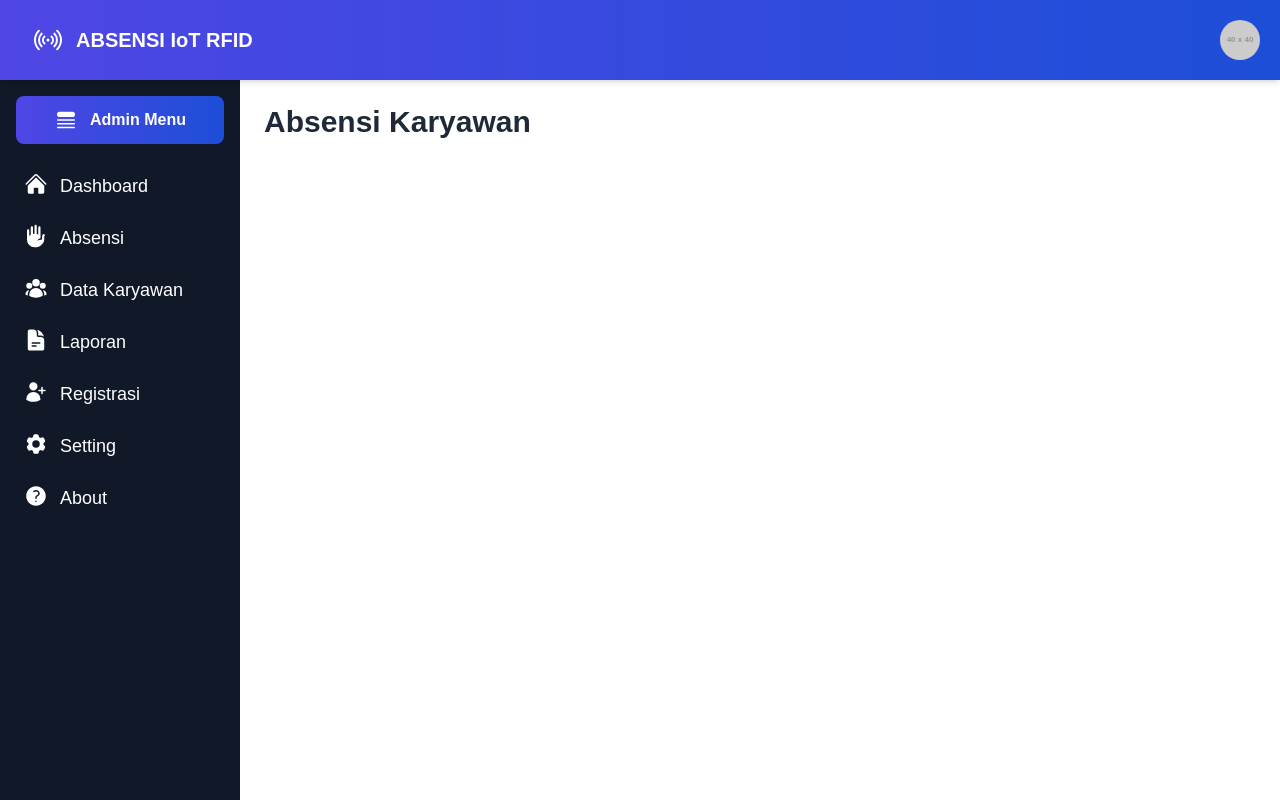
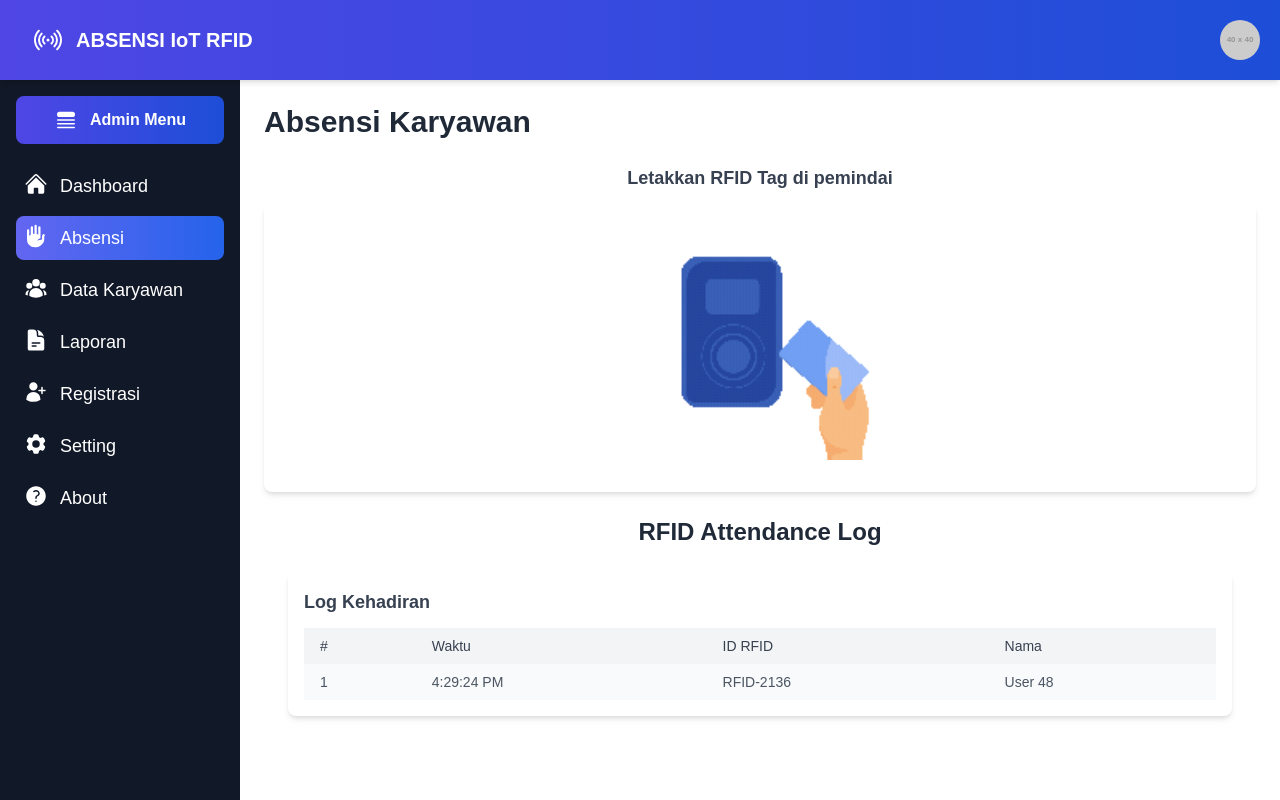
Before and after one commit to wasep12/absensi-rfid, a React (Vite) app: page /absensi in a window 1280 px wide. Shown: the top 800 px of the page. Built offline with nearby package versions, Linux system fonts and the light colour scheme.

Commit message:
edit page absensi

```diff
--- a/src/components/Sidebar.jsx
+++ b/src/components/Sidebar.jsx
@@ -1,5 +1,5 @@
 import React, { useState } from "react";
-import { Link } from "react-router-dom";
+import { NavLink } from "react-router-dom";
 import { FiArrowLeft, FiArrowRight } from "react-icons/fi";
 
 const Sidebar = () => {
@@ -32,9 +32,15 @@ const Sidebar = () => {
 
         <ul>
           <li className="mb-2">
-            <Link
+            <NavLink
               to="/admin-dashboard"
-              className=" flex p-2 rounded-lg text-lg hover:bg-gradient-to-r from-indigo-500 to-blue-600 transition-colors"
+              className={({ isActive }) =>
+                `flex p-2 rounded-lg text-lg transition-colors duration-300 ease-in-out ${
+                  isActive
+                    ? "bg-gradient-to-r from-indigo-500 to-blue-600"
+                    : "hover:bg-gradient-to-r hover:from-indigo-500 hover:to-blue-600"
+                }`
+              }
             >
               <svg
                 xmlns="http://www.w3.org/2000/svg"
@@ -46,12 +52,18 @@ const Sidebar = () => {
                 <path d="m12 5.432 8.159 8.159c.03.03.06.058.091.086v6.198c0 1.035-.84 1.875-1.875 1.875H15a.75.75 0 0 1-.75-.75v-4.5a.75.75 0 0 0-.75-.75h-3a.75.75 0 0 0-.75.75V21a.75.75 0 0 1-.75.75H5.625a1.875 1.875 0 0 1-1.875-1.875v-6.198a2.29 2.29 0 0 0 .091-.086L12 5.432Z" />
               </svg>
               Dashboard
-            </Link>
+            </NavLink>
           </li>
           <li className="mb-2">
-            <Link
+            <NavLink
               to="/absensi"
-              className="flex p-2 rounded-lg text-lg hover:bg-gradient-to-r from-indigo-500 to-blue-600 transition-colors"
+              className={({ isActive }) =>
+                `flex p-2 rounded-lg text-lg transition-colors duration-300 ease-in-out ${
+                  isActive
+                    ? "bg-gradient-to-r from-indigo-500 to-blue-600"
+                    : "hover:bg-gradient-to-r hover:from-indigo-500 hover:to-blue-600"
+                }`
+              }
             >
               <svg
                 xmlns="http://www.w3.org/2000/svg"
@@ -62,12 +74,18 @@ const Sidebar = () => {
                 <path d="M10.5 1.875a1.125 1.125 0 0 1 2.25 0v8.219c.517.162 1.02.382 1.5.659V3.375a1.125 1.125 0 0 1 2.25 0v10.937a4.505 4.505 0 0 0-3.25 2.373 8.963 8.963 0 0 1 4-.935A.75.75 0 0 0 18 15v-2.266a3.368 3.368 0 0 1 .988-2.37 1.125 1.125 0 0 1 1.591 1.59 1.118 1.118 0 0 0-.329.79v3.006h-.005a6 6 0 0 1-1.752 4.007l-1.736 1.736a6 6 0 0 1-4.242 1.757H10.5a7.5 7.5 0 0 1-7.5-7.5V6.375a1.125 1.125 0 0 1 2.25 0v5.519c.46-.452.965-.832 1.5-1.141V3.375a1.125 1.125 0 0 1 2.25 0v6.526c.495-.1.997-.151 1.5-.151V1.875Z" />
               </svg>
               Absensi
-            </Link>
+            </NavLink>
           </li>
           <li className="mb-2">
-            <Link
+            <NavLink
               to="/data-karyawan"
-              className="flex p-2 rounded-lg text-lg hover:bg-gradient-to-r from-indigo-500 to-blue-600 transition-colors"
+              className={({ isActive }) =>
+                `flex p-2 rounded-lg text-lg transition-colors duration-300 ease-in-out ${
+                  isActive
+                    ? "bg-gradient-to-r from-indigo-500 to-blue-600"
+                    : "hover:bg-gradient-to-r hover:from-indigo-500 hover:to-blue-600"
+                }`
+              }
             >
               <svg
                 xmlns="http://www.w3.org/2000/svg"
@@ -83,12 +101,18 @@ const Sidebar = () => {
                 <path d="M5.082 14.254a8.287 8.287 0 0 0-1.308 5.135 9.687 9.687 0 0 1-1.764-.44l-.115-.04a.563.563 0 0 1-.373-.487l-.01-.121a3.75 3.75 0 0 1 3.57-4.047ZM20.226 19.389a8.287 8.287 0 0 0-1.308-5.135 3.75 3.75 0 0 1 3.57 4.047l-.01.121a.563.563 0 0 1-.373.486l-.115.04c-.567.2-1.156.349-1.764.441Z" />
               </svg>
               Data Karyawan
-            </Link>
+            </NavLink>
           </li>
           <li className="mb-2">
-            <Link
+            <NavLink
               to="/laporan"
-              className="flex p-2 rounded-lg text-lg hover:bg-gradient-to-r from-indigo-500 to-blue-600 transition-colors"
+              className={({ isActive }) =>
+                `flex p-2 rounded-lg text-lg transition-colors duration-300 ease-in-out ${
+                  isActive
+                    ? "bg-gradient-to-r from-indigo-500 to-blue-600"
+                    : "hover:bg-gradient-to-r hover:from-indigo-500 hover:to-blue-600"
+                }`
+              }
             >
               <svg
                 xmlns="http://www.w3.org/2000/svg"
@@ -104,12 +128,18 @@ const Sidebar = () => {
                 <path d="M12.971 1.816A5.23 5.23 0 0 1 14.25 5.25v1.875c0 .207.168.375.375.375H16.5a5.23 5.23 0 0 1 3.434 1.279 9.768 9.768 0 0 0-6.963-6.963Z" />
               </svg>
               Laporan
-            </Link>
+            </NavLink>
           </li>
           <li className="mb-2">
-            <Link
+            <NavLink
               to="/registrasi"
-              className="flex p-2 rounded-lg text-lg hover:bg-gradient-to-r from-indigo-500 to-blue-600 transition-colors"
+              className={({ isActive }) =>
+                `flex p-2 rounded-lg text-lg transition-colors duration-300 ease-in-out ${
+                  isActive
+                    ? "bg-gradient-to-r from-indigo-500 to-blue-600"
+                    : "hover:bg-gradient-to-r hover:from-indigo-500 hover:to-blue-600"
+                }`
+              }
             >
               <svg
                 xmlns="http://www.w3.org/2000/svg"
@@ -120,12 +150,18 @@ const Sidebar = () => {
                 <path d="M5.25 6.375a4.125 4.125 0 1 1 8.25 0 4.125 4.125 0 0 1-8.25 0ZM2.25 19.125a7.125 7.125 0 0 1 14.25 0v.003l-.001.119a.75.75 0 0 1-.363.63 13.067 13.067 0 0 1-6.761 1.873c-2.472 0-4.786-.684-6.76-1.873a.75.75 0 0 1-.364-.63l-.001-.122ZM18.75 7.5a.75.75 0 0 0-1.5 0v2.25H15a.75.75 0 0 0 0 1.5h2.25v2.25a.75.75 0 0 0 1.5 0v-2.25H21a.75.75 0 0 0 0-1.5h-2.25V7.5Z" />
               </svg>
               Registrasi
-            </Link>
+            </NavLink>
           </li>
           <li className="mb-2">
-            <Link
+            <NavLink
               to="/setting"
-              className="flex p-2 rounded-lg text-lg hover:bg-gradient-to-r from-indigo-500 to-blue-600 transition-colors"
+              className={({ isActive }) =>
+                `flex p-2 rounded-lg text-lg transition-colors duration-300 ease-in-out ${
+                  isActive
+                    ? "bg-gradient-to-r from-indigo-500 to-blue-600"
+                    : "hover:bg-gradient-to-r hover:from-indigo-500 hover:to-blue-600"
+                }`
+              }
             >
               <svg
                 xmlns="http://www.w3.org/2000/svg"
@@ -140,12 +176,18 @@ const Sidebar = () => {
                 />
               </svg>
               Setting
-            </Link>
+            </NavLink>
           </li>
           <li className="mb-2">
-            <Link
+            <NavLink
               to="/about"
-              className="flex p-2 rounded-lg text-lg hover:bg-gradient-to-r from-indigo-500 to-blue-600 transition-colors"
+              className={({ isActive }) =>
+                `flex p-2 rounded-lg text-lg transition-colors duration-300 ease-in-out ${
+                  isActive
+                    ? "bg-gradient-to-r from-indigo-500 to-blue-600"
+                    : "hover:bg-gradient-to-r hover:from-indigo-500 hover:to-blue-600"
+                }`
+              }
             >
               <svg
                 xmlns="http://www.w3.org/2000/svg"
@@ -160,7 +202,7 @@ const Sidebar = () => {
                 />
               </svg>
               About
-            </Link>
+            </NavLink>
           </li>
         </ul>
       </aside>
--- a/src/pages/Absensi.jsx
+++ b/src/pages/Absensi.jsx
@@ -1,8 +1,48 @@
 import Header from "../components/Header";
 import Footer from "../components/Footer";
 import Sidebar from "../components/Sidebar";
+import tapCardGif from "../assets/tap-card.gif";
+import React, { useState, useEffect } from "react";
 
 const Absensi = () => {
+  const [logData, setLogData] = useState([]);
+  const [currentPage, setCurrentPage] = useState(1);
+  const itemsPerPage = 10; // Jumlah data per halaman
+
+  // Simulasi data real-time
+  useEffect(() => {
+    const simulateRFIDScan = () => {
+      const newEntry = {
+        id: `RFID-${Math.floor(1000 + Math.random() * 9000)}`,
+        name: `User ${Math.floor(1 + Math.random() * 100)}`,
+        timestamp: new Date().toLocaleTimeString(),
+      };
+      setLogData((prevData) => [newEntry, ...prevData]);
+    };
+
+    const interval = setInterval(simulateRFIDScan, 3000);
+    return () => clearInterval(interval);
+  }, []);
+
+  // Hitung data untuk halaman saat ini
+  const totalPages = Math.ceil(logData.length / itemsPerPage);
+  const startIndex = (currentPage - 1) * itemsPerPage;
+  const endIndex = startIndex + itemsPerPage;
+  const displayedData = logData.slice(startIndex, endIndex);
+
+  // Fungsi untuk mengubah halaman
+  const goToNextPage = () => {
+    if (currentPage < totalPages) {
+      setCurrentPage(currentPage + 1);
+    }
+  };
+
+  const goToPreviousPage = () => {
+    if (currentPage > 1) {
+      setCurrentPage(currentPage - 1);
+    }
+  };
+
   return (
     <div className="flex flex-col min-h-screen bg-gray-100">
       {/* Header */}
@@ -15,9 +55,102 @@ const Absensi = () => {
           <h1 className="text-3xl font-semibold text-gray-800 mb-6">
             Absensi Karyawan
           </h1>
+          {/* Gambar RFID Card */}
+          <div className="text-center">
+            <h2 className="text-lg font-semibold text-gray-700 mb-3">
+              Letakkan RFID Tag di pemindai
+            </h2>
+            <div className="bg-white shadow-md flex items-center justify-center rounded-lg p-4">
+              <img
+                src={tapCardGif}
+                alt="RFID Tag"
+                className="w-60 h-auto mb-4"
+              />
+            </div>
+          </div>
+
+          <div className="p-6 min-h-screen">
+            <div className="max-w-5xl mx-auto">
+              {/* Header */}
+              <h1 className="text-2xl font-bold mb-6 text-center text-gray-800">
+                RFID Attendance Log
+              </h1>
+
+              {/* Log Kehadiran */}
+              <div className="bg-white shadow-md rounded-lg p-4">
+                <h2 className="text-lg font-semibold text-gray-700 mb-3">
+                  Log Kehadiran
+                </h2>
+                <div className="overflow-x-auto">
+                  <table className="min-w-full text-sm text-left text-gray-600">
+                    <thead className="bg-gray-100">
+                      <tr>
+                        <th className="px-4 py-2 font-medium text-gray-700">
+                          #
+                        </th>
+                        <th className="px-4 py-2 font-medium text-gray-700">
+                          Waktu
+                        </th>
+                        <th className="px-4 py-2 font-medium text-gray-700">
+                          ID RFID
+                        </th>
+                        <th className="px-4 py-2 font-medium text-gray-700">
+                          Nama
+                        </th>
+                      </tr>
+                    </thead>
+                    <tbody>
+                      {displayedData.map((entry, index) => (
+                        <tr
+                          key={index}
+                          className={
+                            index % 2 === 0 ? "bg-gray-50" : "bg-white"
+                          }
+                        >
+                          <td className="px-4 py-2">
+                            {startIndex + index + 1}
+                          </td>
+                          <td className="px-4 py-2">{entry.timestamp}</td>
+                          <td className="px-4 py-2">{entry.id}</td>
+                          <td className="px-4 py-2">{entry.name}</td>
+                        </tr>
+                      ))}
+                    </tbody>
+                  </table>
+                </div>
+
+                {/* Kontrol Pagination */}
+                {logData.length > itemsPerPage && (
+                  <div className="flex justify-between items-center mt-4">
+                    <button
+                      onClick={goToPreviousPage}
+                      className={`px-4 py-2 bg-blue-500 text-white rounded-lg shadow-md hover:bg-blue-600 focus:outline-none ${
+                        currentPage === 1 && "opacity-50 cursor-not-allowed"
+                      }`}
+                      disabled={currentPage === 1}
+                    >
+                      Previous
+                    </button>
+                    <span className="text-gray-600">
+                      Halaman {currentPage} dari {totalPages}
+                    </span>
+                    <button
+                      onClick={goToNextPage}
+                      className={`px-4 py-2 bg-blue-500 text-white rounded-lg shadow-md hover:bg-blue-600 focus:outline-none ${
+                        currentPage === totalPages &&
+                        "opacity-50 cursor-not-allowed"
+                      }`}
+                      disabled={currentPage === totalPages}
+                    >
+                      Next
+                    </button>
+                  </div>
+                )}
+              </div>
+            </div>
+          </div>
         </div>
       </div>
-
       {/* Footer */}
       <Footer />
     </div>
```
Also changed, not shown: package.json (+17 -3 lines), webpack.config.js (added, +62 -0 lines), .babelrc (added), src/assets/tap-card.gif (added), 1 other file (tests, documents, lock files or other folders).
